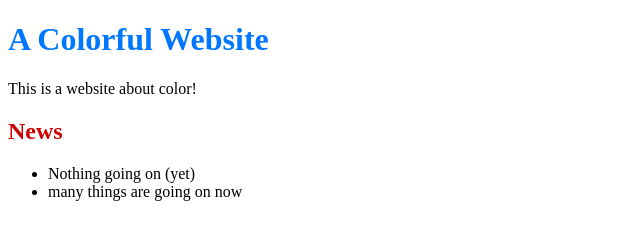
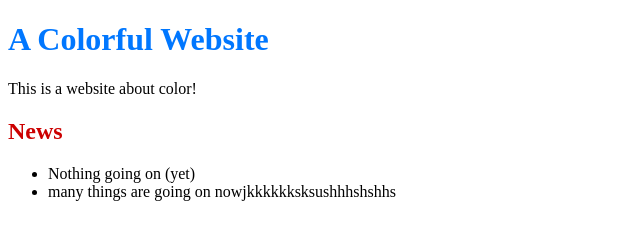
Before and after one commit to copitdev/classit, a plain HTML site: page index.html in a window 1280 px wide. Shown: the whole page, without its empty margins (0-640 px from the left). Drawn offline with Linux system fonts and the light colour scheme.

Commit message:
updated new index

```diff
--- a/index.html
+++ b/index.html
@@ -11,7 +11,7 @@
   <h2 style="color: #C00">News</h2>
   <ul>
     <li>Nothing going on (yet)</li>
-    <li>many things are going on now</li>
+    <li>many things are going on nowjkkkkkksksushhhshshhs</li>
   </ul>
 </body>
 </html>
```
